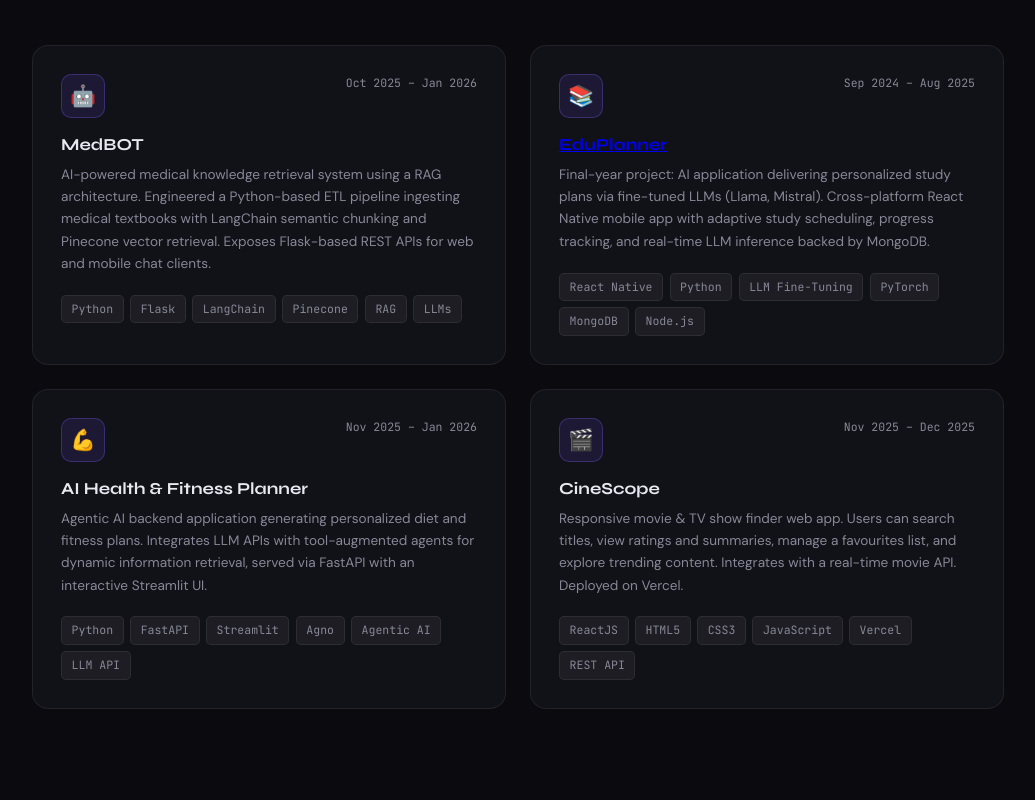
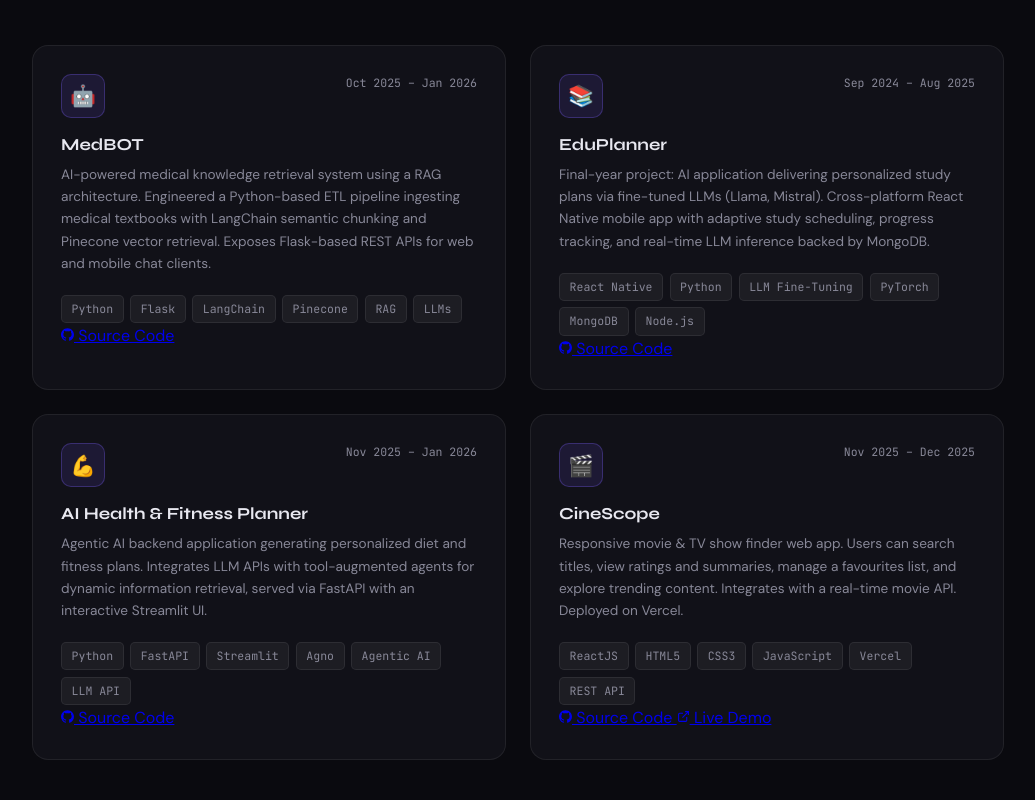
Before and after one commit to HasinduUdantha/My-Portfoilio, a plain HTML site: page index.html in a window 1280 px wide. Shown: the part 3660-4460 px from the top of the page, without its empty margins (122-1157 px from the left). Drawn offline with Linux system fonts and the light colour scheme.

Commit message:
Refactor project cards for improved layout

```diff
--- a/index.html
+++ b/index.html
@@ -576,6 +576,7 @@
   </div>
   <div class="projects-grid reveal">
 
+    <!-- MedBOT -->
     <div class="project-card">
       <div class="project-header">
         <div class="project-icon">🤖</div>
@@ -584,32 +585,36 @@
       <div class="project-name">MedBOT</div>
       <div class="project-desc">AI-powered medical knowledge retrieval system using a RAG architecture. Engineered a Python-based ETL pipeline ingesting medical textbooks with LangChain semantic chunking and Pinecone vector retrieval. Exposes Flask-based REST APIs for web and mobile chat clients.</div>
       <div class="project-tags">
-        <span class="project-tag">Python</span>
-        <span class="project-tag">Flask</span>
-        <span class="project-tag">LangChain</span>
-        <span class="project-tag">Pinecone</span>
-        <span class="project-tag">RAG</span>
-        <span class="project-tag">LLMs</span>
+        <span class="project-tag">Python</span><span class="project-tag">Flask</span><span class="project-tag">LangChain</span><span class="project-tag">Pinecone</span><span class="project-tag">RAG</span><span class="project-tag">LLMs</span>
+      </div>
+      <div class="project-links">
+        <a href="https://github.com/HasinduUdantha/MedBOT" target="_blank" class="project-link github">
+          <svg width="13" height="13" fill="currentColor" viewBox="0 0 24 24"><path d="M12 .297c-6.63 0-12 5.373-12 12 0 5.303 3.438 9.8 8.205 11.385.6.113.82-.258.82-.577 0-.285-.01-1.04-.015-2.04-3.338.724-4.042-1.61-4.042-1.61C4.422 18.07 3.633 17.7 3.633 17.7c-1.087-.744.084-.729.084-.729 1.205.084 1.838 1.236 1.838 1.236 1.07 1.835 2.809 1.305 3.495.998.108-.776.417-1.305.76-1.605-2.665-.3-5.466-1.332-5.466-5.93 0-1.31.465-2.38 1.235-3.22-.135-.303-.54-1.523.105-3.176 0 0 1.005-.322 3.3 1.23.96-.267 1.98-.399 3-.405 1.02.006 2.04.138 3 .405 2.28-1.552 3.285-1.23 3.285-1.23.645 1.653.24 2.873.12 3.176.765.84 1.23 1.91 1.23 3.22 0 4.61-2.805 5.625-5.475 5.92.42.36.81 1.096.81 2.22 0 1.606-.015 2.896-.015 3.286 0 .315.21.69.825.57C20.565 22.092 24 17.592 24 12.297c0-6.627-5.373-12-12-12"/></svg>
+          Source Code
+        </a>
       </div>
     </div>
 
+    <!-- EduPlanner -->
     <div class="project-card">
       <div class="project-header">
         <div class="project-icon">📚</div>
         <div class="project-period">Sep 2024 – Aug 2025</div>
       </div>
-      <div class="project-name"><a href="https://github.com/HasinduUdantha/EduPlanner">EduPlanner</a></div>
+      <div class="project-name">EduPlanner</div>
       <div class="project-desc">Final-year project: AI application delivering personalized study plans via fine-tuned LLMs (Llama, Mistral). Cross-platform React Native mobile app with adaptive study scheduling, progress tracking, and real-time LLM inference backed by MongoDB.</div>
       <div class="project-tags">
-        <span class="project-tag">React Native</span>
-        <span class="project-tag">Python</span>
-        <span class="project-tag">LLM Fine-Tuning</span>
-        <span class="project-tag">PyTorch</span>
-        <span class="project-tag">MongoDB</span>
-        <span class="project-tag">Node.js</span>
+        <span class="project-tag">React Native</span><span class="project-tag">Python</span><span class="project-tag">LLM Fine-Tuning</span><span class="project-tag">PyTorch</span><span class="project-tag">MongoDB</span><span class="project-tag">Node.js</span>
+      </div>
+      <div class="project-links">
+        <a href="https://github.com/HasinduUdantha/EduPlanner" target="_blank" class="project-link github">
+          <svg width="13" height="13" fill="currentColor" viewBox="0 0 24 24"><path d="M12 .297c-6.63 0-12 5.373-12 12 0 5.303 3.438 9.8 8.205 11.385.6.113.82-.258.82-.577 0-.285-.01-1.04-.015-2.04-3.338.724-4.042-1.61-4.042-1.61C4.422 18.07 3.633 17.7 3.633 17.7c-1.087-.744.084-.729.084-.729 1.205.084 1.838 1.236 1.838 1.236 1.07 1.835 2.809 1.305 3.495.998.108-.776.417-1.305.76-1.605-2.665-.3-5.466-1.332-5.466-5.93 0-1.31.465-2.38 1.235-3.22-.135-.303-.54-1.523.105-3.176 0 0 1.005-.322 3.3 1.23.96-.267 1.98-.399 3-.405 1.02.006 2.04.138 3 .405 2.28-1.552 3.285-1.23 3.285-1.23.645 1.653.24 2.873.12 3.176.765.84 1.23 1.91 1.23 3.22 0 4.61-2.805 5.625-5.475 5.92.42.36.81 1.096.81 2.22 0 1.606-.015 2.896-.015 3.286 0 .315.21.69.825.57C20.565 22.092 24 17.592 24 12.297c0-6.627-5.373-12-12-12"/></svg>
+          Source Code
+        </a>
       </div>
     </div>
 
+    <!-- AI Fitness -->
     <div class="project-card">
       <div class="project-header">
         <div class="project-icon">💪</div>
@@ -618,15 +623,17 @@
       <div class="project-name">AI Health &amp; Fitness Planner</div>
       <div class="project-desc">Agentic AI backend application generating personalized diet and fitness plans. Integrates LLM APIs with tool-augmented agents for dynamic information retrieval, served via FastAPI with an interactive Streamlit UI.</div>
       <div class="project-tags">
-        <span class="project-tag">Python</span>
-        <span class="project-tag">FastAPI</span>
-        <span class="project-tag">Streamlit</span>
-        <span class="project-tag">Agno</span>
-        <span class="project-tag">Agentic AI</span>
-        <span class="project-tag">LLM API</span>
+        <span class="project-tag">Python</span><span class="project-tag">FastAPI</span><span class="project-tag">Streamlit</span><span class="project-tag">Agno</span><span class="project-tag">Agentic AI</span><span class="project-tag">LLM API</span>
+      </div>
+      <div class="project-links">
+        <a href="https://github.com/HasinduUdantha/AI-Fitness-Trainer" target="_blank" class="project-link github">
+          <svg width="13" height="13" fill="currentColor" viewBox="0 0 24 24"><path d="M12 .297c-6.63 0-12 5.373-12 12 0 5.303 3.438 9.8 8.205 11.385.6.113.82-.258.82-.577 0-.285-.01-1.04-.015-2.04-3.338.724-4.042-1.61-4.042-1.61C4.422 18.07 3.633 17.7 3.633 17.7c-1.087-.744.084-.729.084-.729 1.205.084 1.838 1.236 1.838 1.236 1.07 1.835 2.809 1.305 3.495.998.108-.776.417-1.305.76-1.605-2.665-.3-5.466-1.332-5.466-5.93 0-1.31.465-2.38 1.235-3.22-.135-.303-.54-1.523.105-3.176 0 0 1.005-.322 3.3 1.23.96-.267 1.98-.399 3-.405 1.02.006 2.04.138 3 .405 2.28-1.552 3.285-1.23 3.285-1.23.645 1.653.24 2.873.12 3.176.765.84 1.23 1.91 1.23 3.22 0 4.61-2.805 5.625-5.475 5.92.42.36.81 1.096.81 2.22 0 1.606-.015 2.896-.015 3.286 0 .315.21.69.825.57C20.565 22.092 24 17.592 24 12.297c0-6.627-5.373-12-12-12"/></svg>
+          Source Code
+        </a>
       </div>
     </div>
 
+    <!-- CineScope -->
     <div class="project-card">
       <div class="project-header">
         <div class="project-icon">🎬</div>
@@ -635,12 +642,17 @@
       <div class="project-name">CineScope</div>
       <div class="project-desc">Responsive movie &amp; TV show finder web app. Users can search titles, view ratings and summaries, manage a favourites list, and explore trending content. Integrates with a real-time movie API. Deployed on Vercel.</div>
       <div class="project-tags">
-        <span class="project-tag">ReactJS</span>
-        <span class="project-tag">HTML5</span>
-        <span class="project-tag">CSS3</span>
-        <span class="project-tag">JavaScript</span>
-        <span class="project-tag">Vercel</span>
-        <span class="project-tag">REST API</span>
+        <span class="project-tag">ReactJS</span><span class="project-tag">HTML5</span><span class="project-tag">CSS3</span><span class="project-tag">JavaScript</span><span class="project-tag">Vercel</span><span class="project-tag">REST API</span>
+      </div>
+      <div class="project-links">
+        <a href="https://github.com/HasinduUdantha/CineScope" target="_blank" class="project-link github">
+          <svg width="13" height="13" fill="currentColor" viewBox="0 0 24 24"><path d="M12 .297c-6.63 0-12 5.373-12 12 0 5.303 3.438 9.8 8.205 11.385.6.113.82-.258.82-.577 0-.285-.01-1.04-.015-2.04-3.338.724-4.042-1.61-4.042-1.61C4.422 18.07 3.633 17.7 3.633 17.7c-1.087-.744.084-.729.084-.729 1.205.084 1.838 1.236 1.838 1.236 1.07 1.835 2.809 1.305 3.495.998.108-.776.417-1.305.76-1.605-2.665-.3-5.466-1.332-5.466-5.93 0-1.31.465-2.38 1.235-3.22-.135-.303-.54-1.523.105-3.176 0 0 1.005-.322 3.3 1.23.96-.267 1.98-.399 3-.405 1.02.006 2.04.138 3 .405 2.28-1.552 3.285-1.23 3.285-1.23.645 1.653.24 2.873.12 3.176.765.84 1.23 1.91 1.23 3.22 0 4.61-2.805 5.625-5.475 5.92.42.36.81 1.096.81 2.22 0 1.606-.015 2.896-.015 3.286 0 .315.21.69.825.57C20.565 22.092 24 17.592 24 12.297c0-6.627-5.373-12-12-12"/></svg>
+          Source Code
+        </a>
+        <a href="https://cinescope-q51g.vercel.app/" target="_blank" class="project-link live">
+          <svg width="13" height="13" fill="none" stroke="currentColor" stroke-width="2" viewBox="0 0 24 24"><path d="M18 13v6a2 2 0 01-2 2H5a2 2 0 01-2-2V8a2 2 0 012-2h6"/><polyline points="15 3 21 3 21 9"/><line x1="10" y1="14" x2="21" y2="3"/></svg>
+          Live Demo
+        </a>
       </div>
     </div>
 
```
